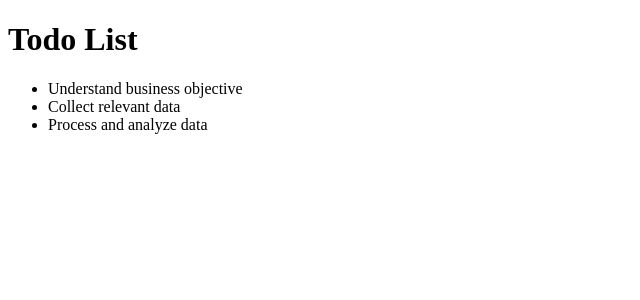
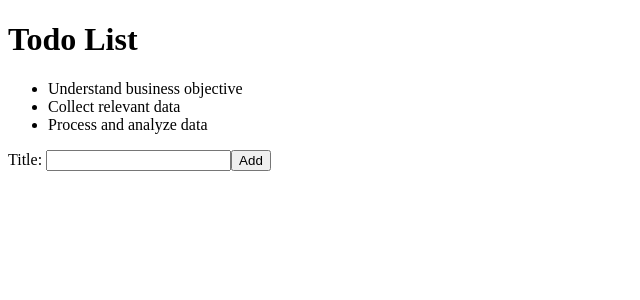
Before and after one commit to aboubacar108/react-todo, a React (Create React App) app: page / in a window 1280 px wide. Shown: the top 300 px of the page, without its empty margins (0-640 px from the left). Built offline with nearby package versions, Linux system fonts and the light colour scheme; the HTML template or start-up script is replaced by a standard one.

Commit message:
Added new Todo List and Form components

```diff
--- /dev/null
+++ b/src/AddTodoForm.js
@@ -0,0 +1,13 @@
+import React from 'react';
+
+const AddTodoForm = () => {
+  return (
+    <form>
+      <label htmlFor='todoTitle'>Title: </label>
+      <input id='todoTitle' type='text' />
+      <button>Add</button>
+    </form>
+  )
+};
+
+export default AddTodoForm;
--- a/src/App.js
+++ b/src/App.js
@@ -1,34 +1,14 @@
 import React from 'react';
+import TodoList from './TodoList';
+import AddTodoForm from './AddTodoForm';
 
-const todoList = [
-  {
-    id: 1,
-    title: "Understand business objective"
-  },
-  {
-    id: 2,
-    title: "Collect relevant data"
-  },
-  {
-    id: 1,
-    title: "Process and analyze data"
-  }
-];
 
 function App() {
   return (
     <div>
       <h1>Todo List</h1>
-      <ul>
-        {todoList.map((item) => {
-          return(
-            <li key={item.id}>
-              <span>{item.title}</span>
-            </li>
-          )
-        })}
-
-      </ul>
+      <TodoList />
+      <AddTodoForm />
     </div>
   );
 }
--- /dev/null
+++ b/src/TodoList.js
@@ -0,0 +1,33 @@
+import React from 'react';
+
+const todoList = [
+  {
+    id: 1,
+    title: "Understand business objective"
+  },
+  {
+    id: 2,
+    title: "Collect relevant data"
+  },
+  {
+    id: 1,
+    title: "Process and analyze data"
+  }
+];
+
+const TodoList = () => {
+  return(
+    <ul>
+        {todoList.map((item) => {
+          return(
+            <li key={item.id}>
+              <span>{item.title}</span>
+            </li>
+          )
+        })}
+
+    </ul>
+  );
+};
+
+export default TodoList;
```
